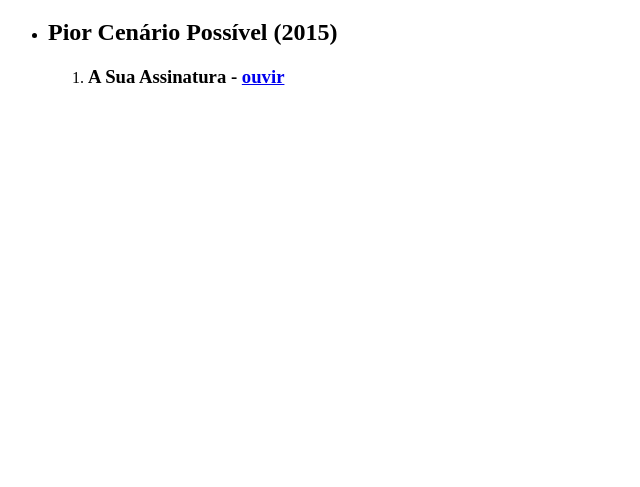
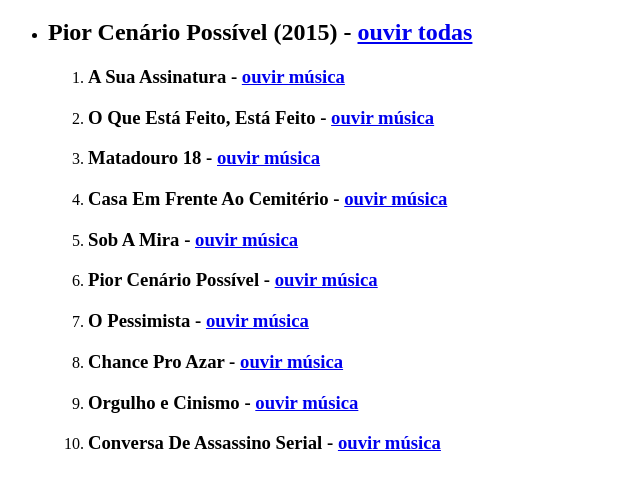
Before and after one commit to DEV-HenriQ/pagina-discografia-matanza, a plain HTML site: page index.html in a window 1280 px wide. Shown: the part 61-548 px from the top of the page, without its empty margins (0-640 px from the left). Drawn offline with Linux system fonts and the light colour scheme.

Commit message:
Adicionando o primeiro álbum

```diff
--- a/index.html
+++ b/index.html
@@ -17,10 +17,21 @@
       <h1>Álbuns da Banda <em>MATANZA</em></h1>
 
       <ul>
-         <li><h2>Pior Cenário Possível (2015)</h2></li>
-         <ol>
-            <li><h3>A Sua Assinatura - <a href="https://youtu.be/4p7jTSgM8oc" target="_blank">ouvir</a></h3></li>
-         </ol>
+         <li>
+            <h2>Pior Cenário Possível (2015) - <a href="https://www.youtube.com/watch?v=cDa6cPUW0bc&list=PLTaRWr5sdDvlm2KNLDqbd84Ze6tz5-U-D" target="_blank">ouvir todas</a></h2>
+            <ol>
+               <li><h3>A Sua Assinatura - <a href="https://www.youtube.com/watch?v=cDa6cPUW0bc" target="_blank">ouvir música</a></h3></li>
+               <li><h3>O Que Está Feito, Está Feito - <a href="https://youtu.be/HSQeXMZQ4QM?si=avfgrrK1l-XxMzDR" target="_blank">ouvir música</a></h3></li>
+               <li><h3>Matadouro 18 - <a href="https://youtu.be/Yw7eES4ZkqA?si=sW2hCyO6rTJ36MfE" target="_blank">ouvir música</a></h3></li>
+               <li><h3>Casa Em Frente Ao Cemitério - <a href="https://youtu.be/q_opHb-3fkE?si=QB5qwS1rSZyypekk" target="_blank">ouvir música</a></h3></li>
+               <li><h3>Sob A Mira - <a href="https://youtu.be/MbD7bjAm4h0?si=zbs4txRyqsrOCDld" target="_blank">ouvir música</a></h3></li>
+               <li><h3>Pior Cenário Possível - <a href="https://youtu.be/ApkSSYatPJU?si=jLVID_dAKBdJBuL1" target="_blank">ouvir música</a></h3></li>
+               <li><h3>O Pessimista - <a href="https://youtu.be/Flqo6H2tP9A?si=23JjeujlCsmrvzHm" target="_blank">ouvir música</a></h3></li>
+               <li><h3>Chance Pro Azar - <a href="https://youtu.be/R-ZMKAoInI8?si=-t30NEMVeD5He1YE" target="_blank">ouvir música</a></h3></li>
+               <li><h3>Orgulho e Cinismo - <a href="https://youtu.be/rsgvq8rmfUY?si=VxA04Mi_xIL3gZNB" target="_blank">ouvir música</a></h3></li>
+               <li><h3>Conversa De Assassino Serial - <a href="https://youtu.be/sUZBi5wOhTE?si=vS0330yxFt2Mkewv" target="_blank">ouvir música</a></h3></li>
+            </ol>
+         </li>
       </ul>
    </body>
 </html>
```
